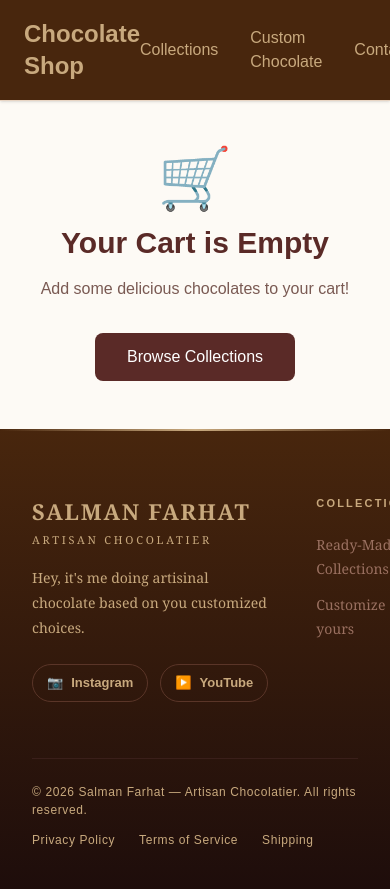
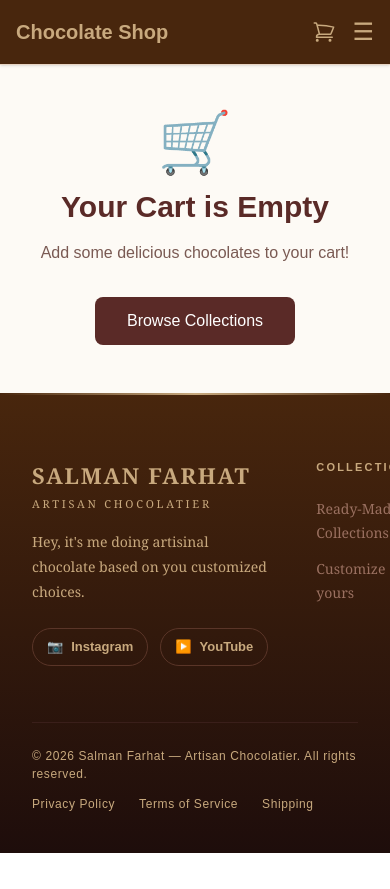
Before and after one commit to salmanfarhat1/chocolate-frontend, a Next.js app: page /cart in a window 390 px wide. Shown: the top 889 px of the page. After the commit the page ends 853 px from the top, so only its background shows below. Built offline with nearby package versions, Linux system fonts and the light colour scheme.

Commit message:
fixing several issues related to links and footer

```diff
--- a/app/components/Header.tsx
+++ b/app/components/Header.tsx
@@ -1,24 +1,29 @@
 "use client";
+import { useState } from "react";
 import Link from "next/link";
 import CartIcon from "./CartIcon";
 
 export default function Header() {
+  const [open, setOpen] = useState(false);
+
   const scrollToFooter = (e: React.MouseEvent) => {
     e.preventDefault();
+    setOpen(false);
     document.getElementById("footer")?.scrollIntoView({ behavior: "smooth" });
   };
 
   return (
     <header className="bg-[#48260D] shadow-sm border-b border-[#e8d5c4] text-[#c8a97e]">
-      <div className="max-w-7xl h-25 mx-auto px-6">
-        <div className="flex justify-between items-center h-full">
-          <Link href="/" className="flex items-center space-x-3">
-            <div className="text-2xl font-bold">
-              Chocolate Shop
-            </div>
+      <div className="max-w-7xl mx-auto px-4 sm:px-6">
+        <div className="flex justify-between items-center h-16">
+
+          {/* Logo */}
+          <Link href="/" className="text-xl sm:text-2xl font-bold">
+            Chocolate Shop
           </Link>
 
-          <nav className="flex items-center space-x-8">
+          {/* Desktop nav */}
+          <nav className="hidden sm:flex items-center space-x-8">
             <Link href="/" className="hover:text-[#7a5a53] transition-colors font-medium">
               Collections
             </Link>
@@ -30,8 +35,36 @@ export default function Header() {
             </a>
             <CartIcon />
           </nav>
+
+          {/* Mobile: cart + hamburger */}
+          <div className="flex sm:hidden items-center gap-4">
+            <CartIcon />
+            <button
+              onClick={() => setOpen(!open)}
+              className="text-[#c8a97e] focus:outline-none text-2xl"
+              aria-label="Toggle menu"
+            >
+              {open ? "✕" : "☰"}
+            </button>
+          </div>
+
         </div>
       </div>
+
+      {/* Mobile dropdown */}
+      {open && (
+        <nav className="sm:hidden bg-[#48260D] border-t border-[#5a3528] px-4 py-4 flex flex-col gap-4 text-[#c8a97e]">
+          <Link href="/" onClick={() => setOpen(false)} className="hover:text-[#7a5a53] transition-colors font-medium">
+            Collections
+          </Link>
+          <Link href="/create-chocolate" onClick={() => setOpen(false)} className="hover:text-[#7a5a53] transition-colors font-medium">
+            Custom Chocolate
+          </Link>
+          <a href="#footer" onClick={scrollToFooter} className="hover:text-[#7a5a53] transition-colors font-medium cursor-pointer">
+            Contact
+          </a>
+        </nav>
+      )}
     </header>
   );
 }
--- a/app/globals.css
+++ b/app/globals.css
@@ -28,3 +28,11 @@ body {
 html {
   scroll-behavior: smooth;
 }
+* {
+  box-sizing: border-box;
+}
+
+body {
+  overflow-x: hidden;
+  min-width: 0;
+}
```
